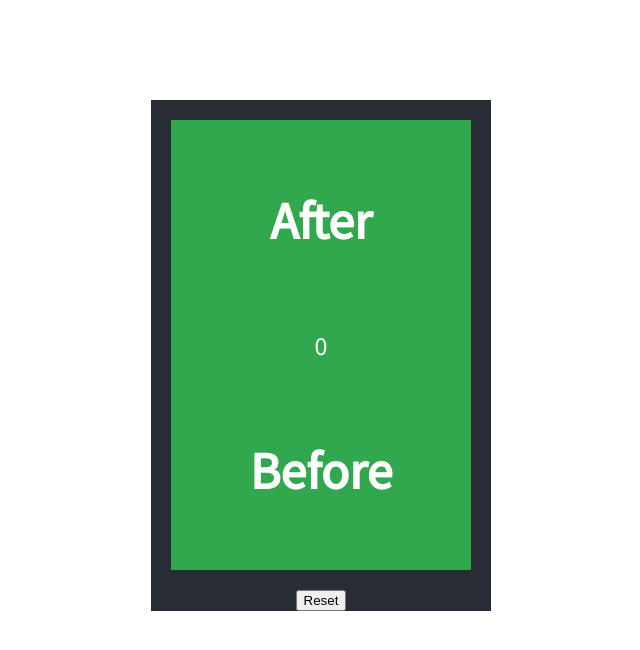
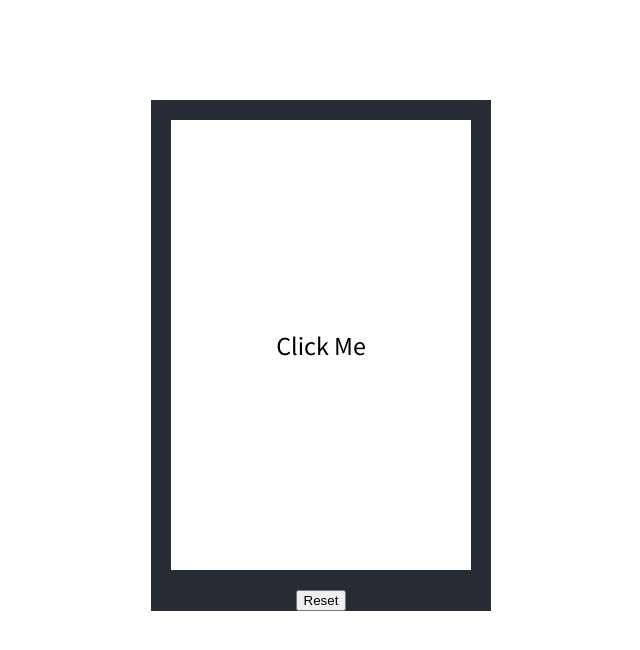
Before and after one commit to Hardikgithub2020/React_Box_Color, a React (Create React App) app in the folder react_box_color/: page / in a window 1280 px wide. Shown: the top 650 px of the page, without its empty margins (319-959 px from the left). Built offline with nearby package versions, Linux system fonts and the light colour scheme.

Commit message:
Final update

```diff
--- a/react_box_color/src/App.js
+++ b/react_box_color/src/App.js
@@ -16,16 +16,18 @@ class App extends React.Component {
   constructor(props) {
     super(props);
     this.state = {
-      count: 0,
-      color: "#32a84e",
-      pColor: "#32a84e",
+      count: "Click Me",
+      color: "#ffffff",
+      pColor: "#ffffff",
+      counter: 1
     };
   }
   get initialState() {
     return {
-      count: 0,
-      color: "#32a84e",
-      pColor: "#32a84e",
+      counter: 1,
+      color: "#ffffff",
+      pColor: "#ffffff",
+      count: "Click Me",
     };
   }
 
@@ -38,8 +40,9 @@ class App extends React.Component {
     }
 
     this.setState({
+      counter : this.state.counter + 1,
       pColor: this.state.color,
-      count: this.state.count + 1,
+      count: this.state.counter,
       color: rainbow,
     });
   };
@@ -60,21 +63,23 @@ class App extends React.Component {
       height: 200,
     };
     let defaultValue = {
-      backgroundColor: "#32a84e",
+      backgroundColor: "#ffffff",
       width: 300,
       height: 50,
+      color:'black'
+
     };
     return (
       <div className="App">
         <div className="Box" type="button" onClick={this.clickUpdate}>
           <div style={styleValue}>
-            <h1 className="text"> After </h1>
+            <h1 className="text"> Current </h1>
           </div>
           <div  style={defaultValue}>
             {this.state.count}
           </div>
           <div  style={pstyleValue}>
-            <h1 className="text"> Before</h1>
+            <h1 className="text"> Previous</h1>
           </div>
         </div>
         <button type="button" onClick={this.resetBuilder}>
```
